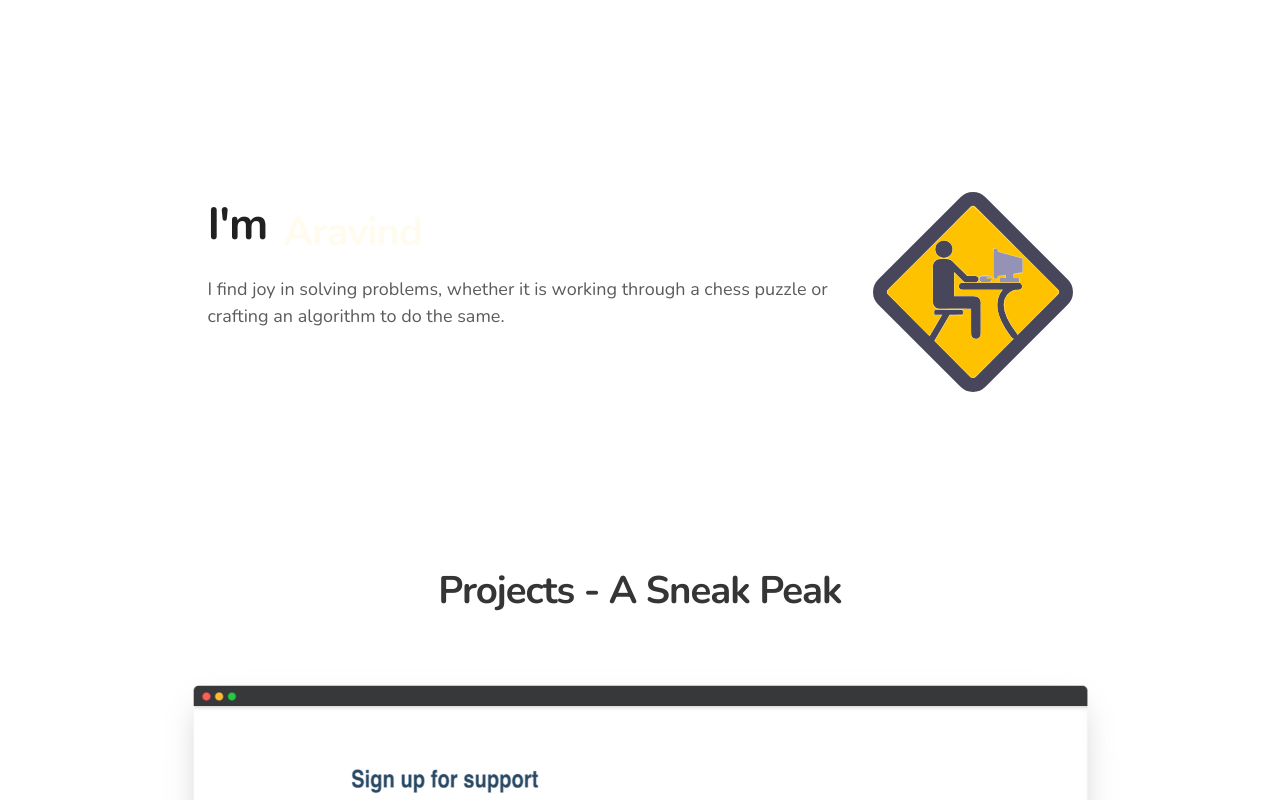
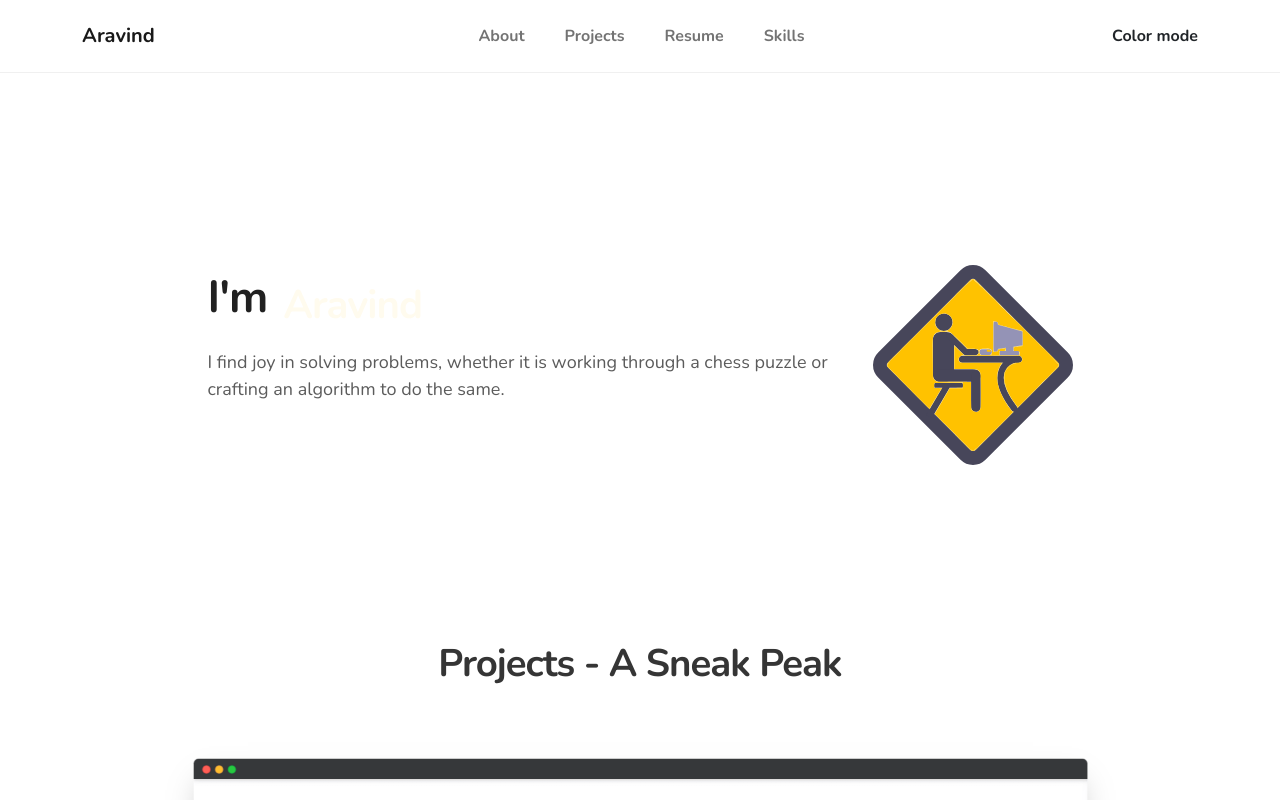
Before and after one commit to AravindDasarathy/portfolio, a Next.js app: page / in a window 1280 px wide. Shown: the top 800 px of the page. Built offline with nearby package versions, Linux system fonts and the light colour scheme.

Commit message:
minor fixes

```diff
--- a/src/components/navbar.tsx
+++ b/src/components/navbar.tsx
@@ -60,7 +60,7 @@ export default function Navbar() {
     };
   }, []);
 
-  const referenceElement = useRef<HTMLButtonElement>(null);;
+  const referenceElement = useRef<HTMLButtonElement>(null);
   const popperElement = useRef<HTMLDivElement>(null);
 
   usePopper(referenceElement.current, popperElement.current, {
@@ -94,19 +94,11 @@ export default function Navbar() {
     };
   }, []);
 
-
-  const [isVisible, setIsVisible] = useState(true);
-
-  const handleVisibilityChange = (isVisible: boolean) => {
-    setIsVisible(isVisible);
-  };
-
   return (
-    <Headroom onUnpin={() => handleVisibilityChange(false)} onPin={() => handleVisibilityChange(true)}>
+    <Headroom disableInlineStyles={true}>
       <nav
         className={`navbar navbar-expand-sm navbar-light visible
-      ${navStyles.navbar} ${navStyles['navbar-expand-sm']} ${navStyles['navbar-light']}
-      ${isVisible ? navStyles.visible : navStyles.hidden}`}
+      ${navStyles.navbar} ${navStyles['navbar-expand-sm']} ${navStyles['navbar-light']}`}
       >
         <div className="container py-3">
           <Link
@@ -137,7 +129,11 @@ export default function Navbar() {
             ></span>
           </button>
 
-          <div className={`collapse navbar-collapse ${navStyles['navbar-collapse']}`} id="navbarNav" ref={popperElement}>
+          <div
+            className={`collapse navbar-collapse ${navStyles['navbar-collapse']}`}
+            id="navbarNav"
+            ref={popperElement}
+          >
             <ul className={`navbar-nav ${navStyles['navbar-nav']} mx-auto`}>
               {navbarData.map((item, index) => (
                 <li className="nav-item" key={index}>
--- a/src/components/project.tsx
+++ b/src/components/project.tsx
@@ -15,7 +15,7 @@ export default function Project() {
   useEffect(() => setIsMounted(true), []);
 
   return (
-    <section className="py-5" id="project">
+    <section className="py-5 mx-auto" id="project">
       <div className="container">
         <div className="row">
           <div className="col-lg-11 text-center mx-auto col-12">
--- a/src/styles/Navbar.module.css
+++ b/src/styles/Navbar.module.css
@@ -1,13 +1,3 @@
-.navbar {
-  position: fixed;
-  top: 0;
-  right: 0;
-  left: 0;
-  z-index: 999999;
-  will-change: transform;
-  transition: transform 200ms linear;
-}
-
 .navbar-brand {
   font-weight: bold;
 }
@@ -125,16 +115,12 @@
   }
 }
 
-.visible {
+.navbar {
   display: block;
   background: #ffffff;
   border-bottom: 1px solid #f0f0f0;
   padding-top: 0;
   padding-bottom: 0;
-}
-
-.hidden {
-  display: none;
 }
 
 .navbar-toggler:focus {
--- a/src/styles/globals.css
+++ b/src/styles/globals.css
@@ -1,5 +1,6 @@
 /* @import 'bootstrap/dist/css/bootstrap.min.css'; */
 @import '~bootstrap/dist/css/bootstrap.min.css';
 @import './Common.module.css';
+@import './headroom.css';
+@import './owl-carousel.css';
 @import './Darkmode.module.css';
-@import './owl-carousel.css';
--- /dev/null
+++ b/src/styles/headroom.css
@@ -0,0 +1,30 @@
+.headroom {
+  top: 0;
+  left: 0;
+  /* right: 7%; */
+  right: 0;
+  z-index: 1;
+}
+
+.headroom--unfixed {
+  position: relative;
+  transform: translateY(0);
+}
+
+.headroom--scrolled {
+  transition: transform 200ms ease-in-out;
+}
+
+.headroom--unpinned {
+  /* position: fixed; */
+  transform: translateY(-100%);
+}
+
+.headroom--pinned {
+  position: fixed;
+  transform: translateY(0%);
+}
+
+.headroom-wrapper {
+  width: 100%;
+}
--- a/src/styles/owl-carousel.css
+++ b/src/styles/owl-carousel.css
@@ -42,3 +42,9 @@
     bottom: 50px;
   }
 }
+
+@media (max-width: 767px) {
+  #project .owl-carousel .owl-nav button {
+    display: none;
+  }
+}
```
